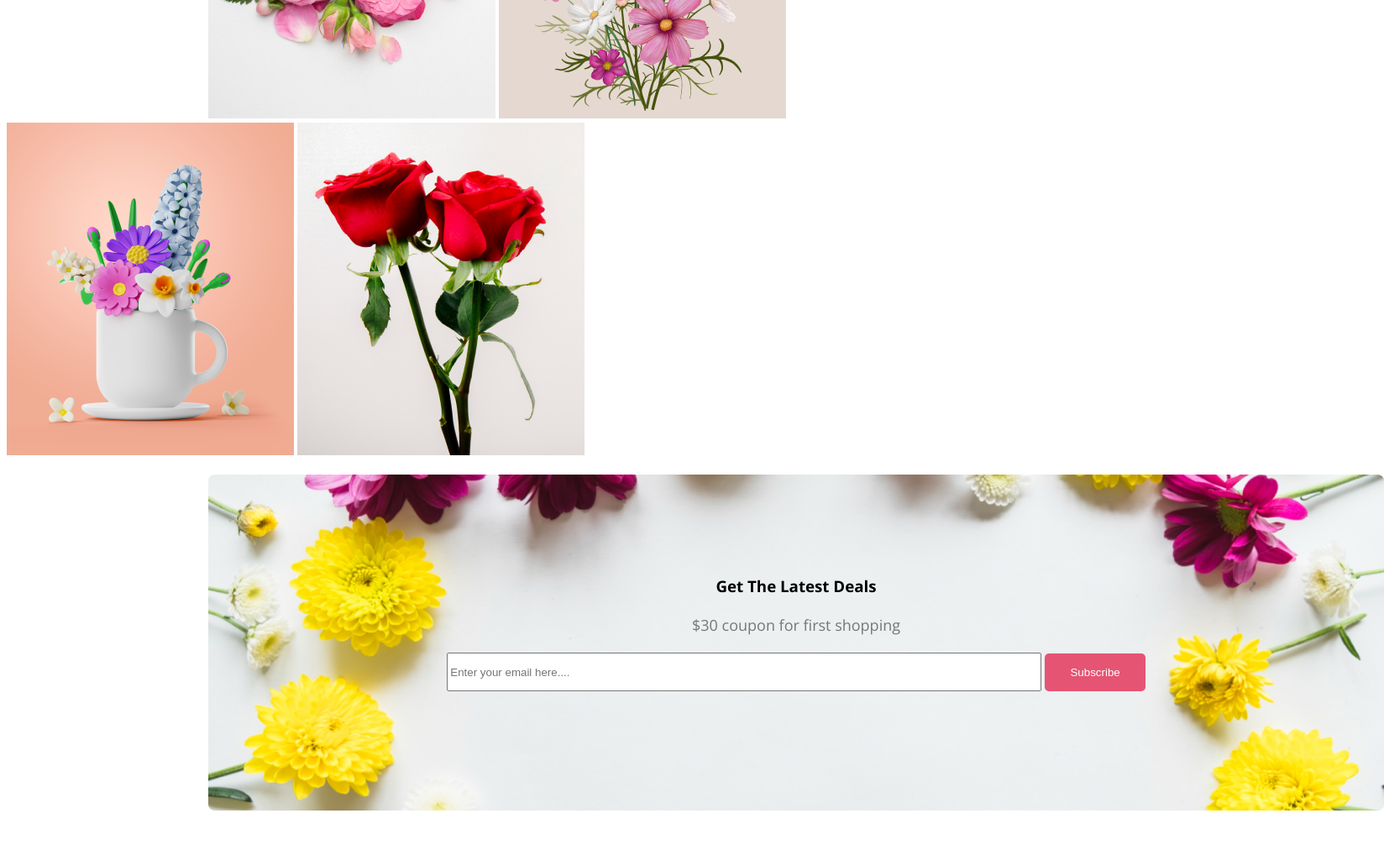
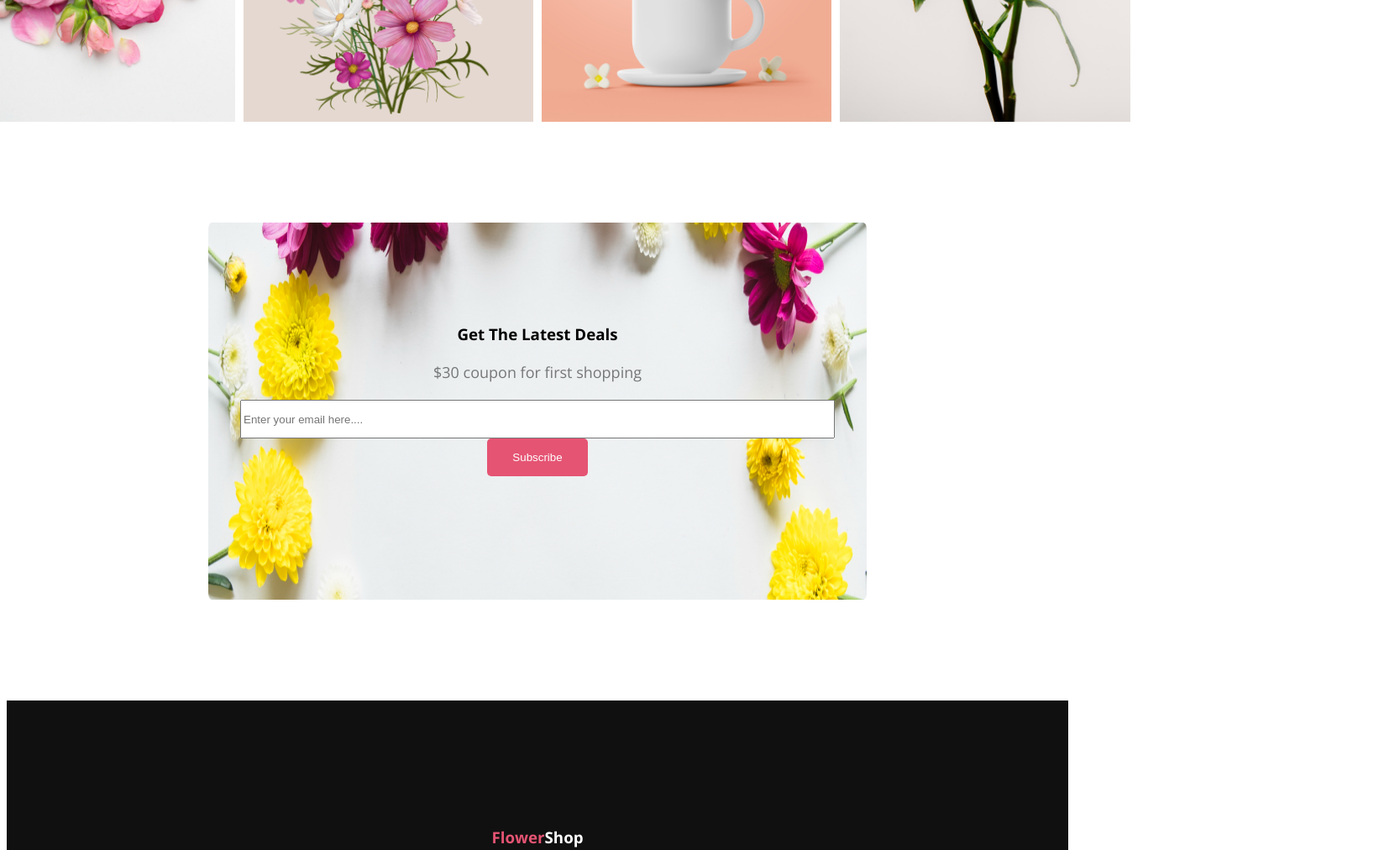
Before and after one commit to AR-Fahad/flower-assignment, a plain HTML site: page index.html in a window 1280 px wide. Shown: the part 4240-5252 px from the top of the page at 84% size, 1648 px wide, since content can reach past the window. Drawn offline with nearby package versions, Linux system fonts and the light colour scheme.

Commit message:
another one

```diff
--- a/Style/style.css
+++ b/Style/style.css
@@ -124,15 +124,14 @@ span{
 .seventh-section{
     margin: 0px 240px 120px 240px;
     gap: 10px;
-    display: inline;
-    padding: auto;
-    width: 1342px;
-    height: 1584px;
+    display: flex;
+    justify-content: center;
+    height: 400px;
 }
 .eighth-section{
     background-image: url('../Flower Asset/Rectangle\ 9.png');
-    width: 1400px;
-    height: 400px;
+    justify-content: center;
+    height: 449px;
     margin: 0px 240px 120px 240px;
     background-size: 100% 100%;
 }
```
Also changed, not shown: 2 other files.
